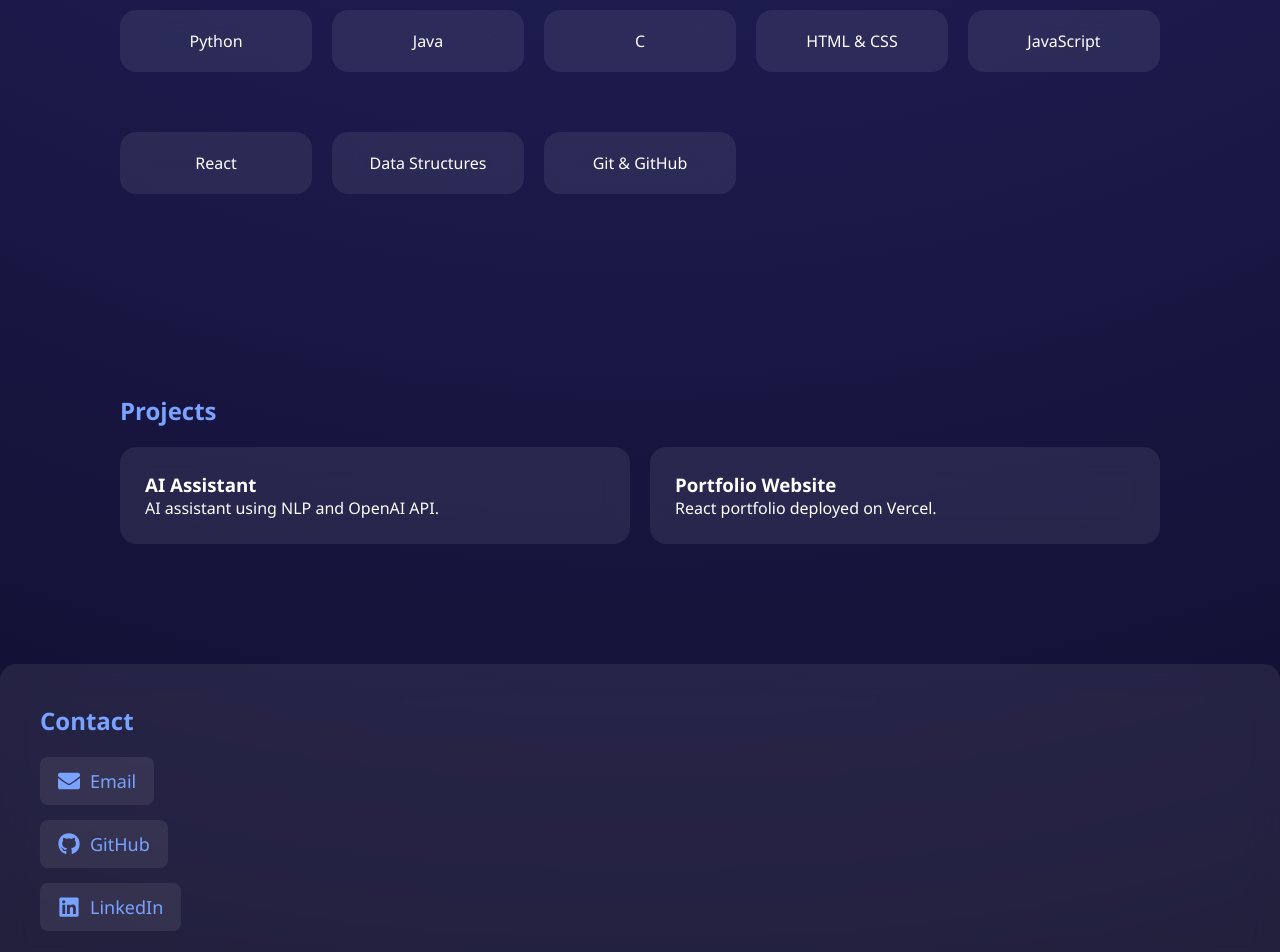
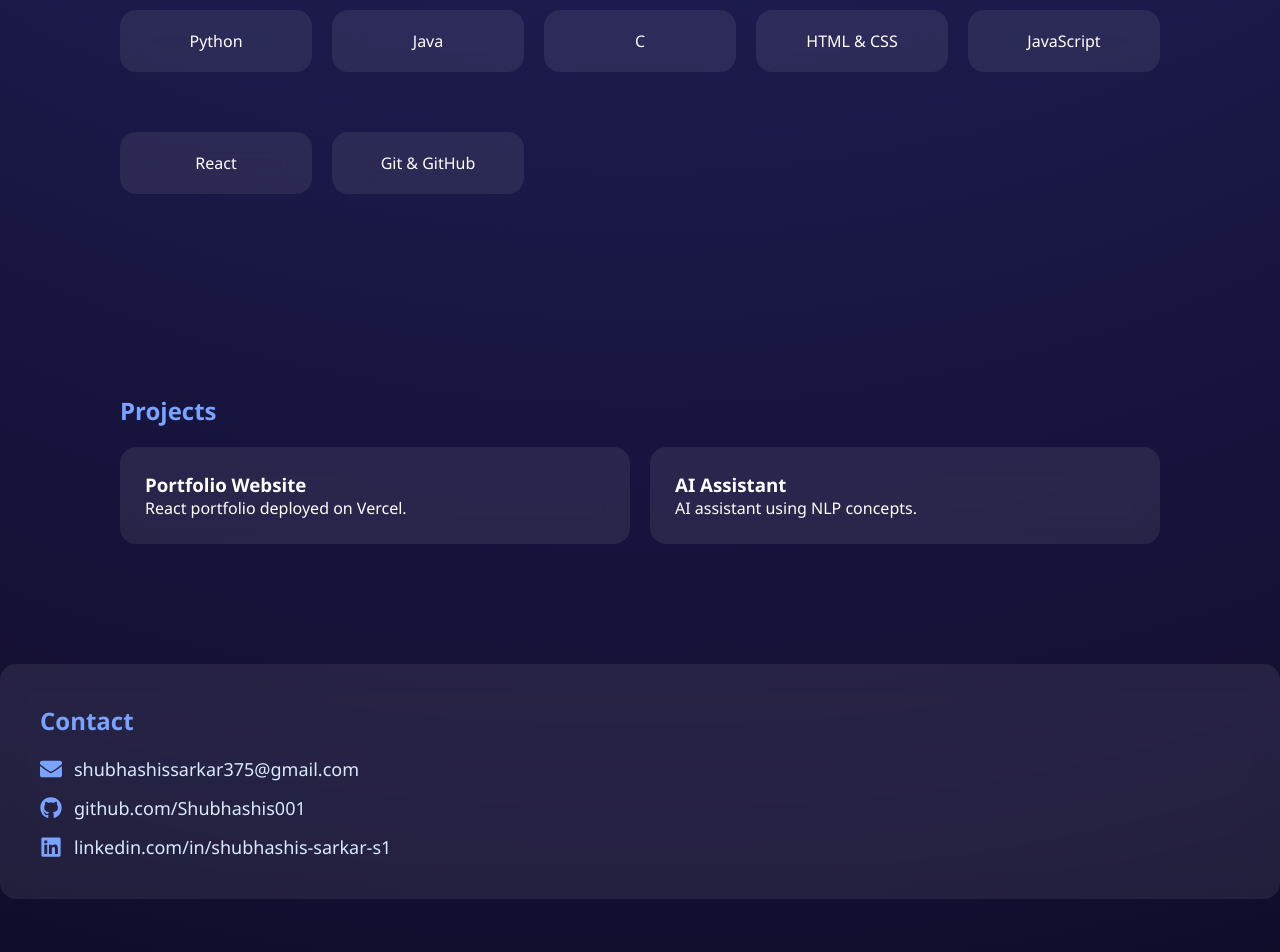
Before and after one commit to Shubhashis001/portfolio, a React (Create React App) app: page / in a window 1280 px wide. Shown: the part 1140-2092 px from the top of the page. Built offline with nearby package versions, Linux system fonts and the light colour scheme.

Commit message:
Add contact icons and hover animations

```diff
--- a/src/App.js
+++ b/src/App.js
@@ -1,5 +1,5 @@
 import React from "react";
-import { FaGithub, FaLinkedin, FaEnvelope } from "react-icons/fa";
+import { FaGithub, FaEnvelope, FaLinkedin } from "react-icons/fa";
 import "./index.css";
 
 function App() {
@@ -24,7 +24,6 @@ function App() {
             Hi, I am <br />
             <span>Shubhashis Sarkar</span>
           </h1>
-
           <p>
             B.Tech CSE (Data Science) <br />
             Brainware University
@@ -65,7 +64,6 @@ function App() {
           <div className="glass card">HTML & CSS</div>
           <div className="glass card">JavaScript</div>
           <div className="glass card">React</div>
-          <div className="glass card">Data Structures</div>
           <div className="glass card">Git & GitHub</div>
         </div>
       </section>
@@ -75,30 +73,27 @@ function App() {
         <h2>Projects</h2>
         <div className="project-grid">
           <div className="glass project-card">
-            <h3>AI Assistant</h3>
-            <p>AI assistant using NLP and OpenAI API.</p>
+            <h3>Portfolio Website</h3>
+            <p>React portfolio deployed on Vercel.</p>
           </div>
           <div className="glass project-card">
-            <h3>Portfolio Website</h3>
-            <p>React portfolio deployed on Vercel.</p>
+            <h3>AI Assistant</h3>
+            <p>AI assistant using NLP concepts.</p>
           </div>
         </div>
       </section>
 
-      {/* CONTACT WITH REAL ICONS */}
+      {/* CONTACT */}
       <section id="contact" className="section glass">
         <h2>Contact</h2>
 
         <div className="contact-links">
-
           <a
-            href="https://mail.google.com/mail/?view=cm&fs=1&to=shubhashissarkar375@gmail.com"
-            target="_blank"
-            rel="noopener noreferrer"
+            href="mailto:shubhashissarkar375@gmail.com"
             className="contact-item"
           >
             <FaEnvelope className="icon" />
-            <span>Email</span>
+            shubhashissarkar375@gmail.com
           </a>
 
           <a
@@ -108,7 +103,7 @@ function App() {
             className="contact-item"
           >
             <FaGithub className="icon" />
-            <span>GitHub</span>
+            github.com/Shubhashis001
           </a>
 
           <a
@@ -118,9 +113,8 @@ function App() {
             className="contact-item"
           >
             <FaLinkedin className="icon" />
-            <span>LinkedIn</span>
+            linkedin.com/in/shubhashis-sarkar-s1
           </a>
-
         </div>
       </section>
 
@@ -128,7 +122,6 @@ function App() {
       <footer className="footer">
         © 2025 Shubhashis Sarkar
       </footer>
-
     </div>
   );
 }
--- a/src/index.css
+++ b/src/index.css
@@ -11,7 +11,7 @@ body {
   color: #ffffff;
 }
 
-/* ================= NAVBAR ================= */
+/* NAVBAR */
 .navbar {
   display: flex;
   justify-content: space-between;
@@ -32,15 +32,13 @@ body {
 .navbar a {
   color: #dbeafe;
   text-decoration: none;
-  font-weight: 500;
 }
 
 .logo {
   color: #7aa2ff;
-  font-weight: 700;
 }
 
-/* ================= HERO ================= */
+/* HERO */
 .hero {
   display: flex;
   align-items: center;
@@ -51,16 +49,10 @@ body {
 
 .hero-text h1 {
   font-size: 48px;
-  line-height: 1.2;
 }
 
 .hero-text span {
   color: #7aa2ff;
-}
-
-.hero-text p {
-  margin: 20px 0;
-  color: #e0e7ff;
 }
 
 .hero-buttons {
@@ -68,7 +60,7 @@ body {
   gap: 20px;
 }
 
-/* ================= BUTTONS ================= */
+/* BUTTONS */
 .btn {
   padding: 12px 26px;
   border-radius: 8px;
@@ -76,11 +68,6 @@ body {
   color: white;
   text-decoration: none;
   font-weight: 600;
-  transition: 0.3s ease;
-}
-
-.btn:hover {
-  transform: translateY(-2px);
 }
 
 .btn.outline {
@@ -89,7 +76,7 @@ body {
   color: #7aa2ff;
 }
 
-/* ================= IMAGE ================= */
+/* IMAGE */
 .hero-image img {
   width: 300px;
   height: 300px;
@@ -105,7 +92,7 @@ body {
   }
 }
 
-/* ================= SECTIONS ================= */
+/* SECTIONS */
 .section {
   padding: 80px 120px;
 }
@@ -115,7 +102,7 @@ body {
   margin-bottom: 20px;
 }
 
-/* ================= GLASS ================= */
+/* GLASS */
 .glass {
   background: rgba(255, 255, 255, 0.08);
   backdrop-filter: blur(15px);
@@ -124,7 +111,7 @@ body {
   margin-bottom: 40px;
 }
 
-/* ================= SKILLS ================= */
+/* SKILLS */
 .skill-grid {
   display: grid;
   grid-template-columns: repeat(auto-fit, minmax(180px, 1fr));
@@ -134,9 +121,15 @@ body {
 .card {
   text-align: center;
   padding: 20px;
+  transition: all 0.3s ease;
 }
 
-/* ================= PROJECTS ================= */
+.card:hover {
+  transform: translateY(-10px) scale(1.05);
+  box-shadow: 0 15px 30px rgba(122, 162, 255, 0.35);
+}
+
+/* PROJECTS */
 .project-grid {
   display: grid;
   grid-template-columns: repeat(auto-fit, minmax(250px, 1fr));
@@ -145,63 +138,62 @@ body {
 
 .project-card {
   padding: 25px;
+  transition: all 0.3s ease;
 }
 
-/* ================= CONTACT ================= */
+.project-card:hover {
+  transform: translateY(-8px);
+  box-shadow: 0 20px 40px rgba(122, 162, 255, 0.3);
+}
+
+/* CONTACT */
 .contact-links {
   display: flex;
   flex-direction: column;
   gap: 15px;
-  margin-top: 20px;
 }
 
 .contact-item {
   display: flex;
   align-items: center;
+  gap: 12px;
+  color: #dbeafe;
   text-decoration: none;
-  color: #7aa2ff;
   font-size: 18px;
-  padding: 12px 18px;
-  border-radius: 8px;
-  background: rgba(255, 255, 255, 0.08);
-  width: fit-content;
   transition: all 0.3s ease;
 }
 
 .contact-item:hover {
-  background: #7aa2ff;
-  color: #0f0c29;
+  transform: translateX(8px) scale(1.05);
+  box-shadow: 0 10px 25px rgba(122, 162, 255, 0.4);
 }
 
-/* ICON STYLE (IMPORTANT) */
 .icon {
   font-size: 22px;
+  color: #7aa2ff;
+  transition: transform 0.3s ease;
 }
 
-.contact-item span {
-  margin-left: 10px;
+.contact-item:hover .icon {
+  transform: rotate(8deg) scale(1.2);
 }
 
-/* ================= FOOTER ================= */
+/* FOOTER */
 .footer {
   text-align: center;
   padding: 30px;
   color: #aaa;
 }
 
-/* ================= MOBILE ================= */
+/* MOBILE */
 @media (max-width: 900px) {
   .hero {
     flex-direction: column;
     text-align: center;
-    padding: 120px 30px 60px;
+    padding: 120px 30px;
   }
 
   .section {
     padding: 60px 30px;
   }
-
-  .navbar {
-    padding: 20px 30px;
-  }
 }
```
